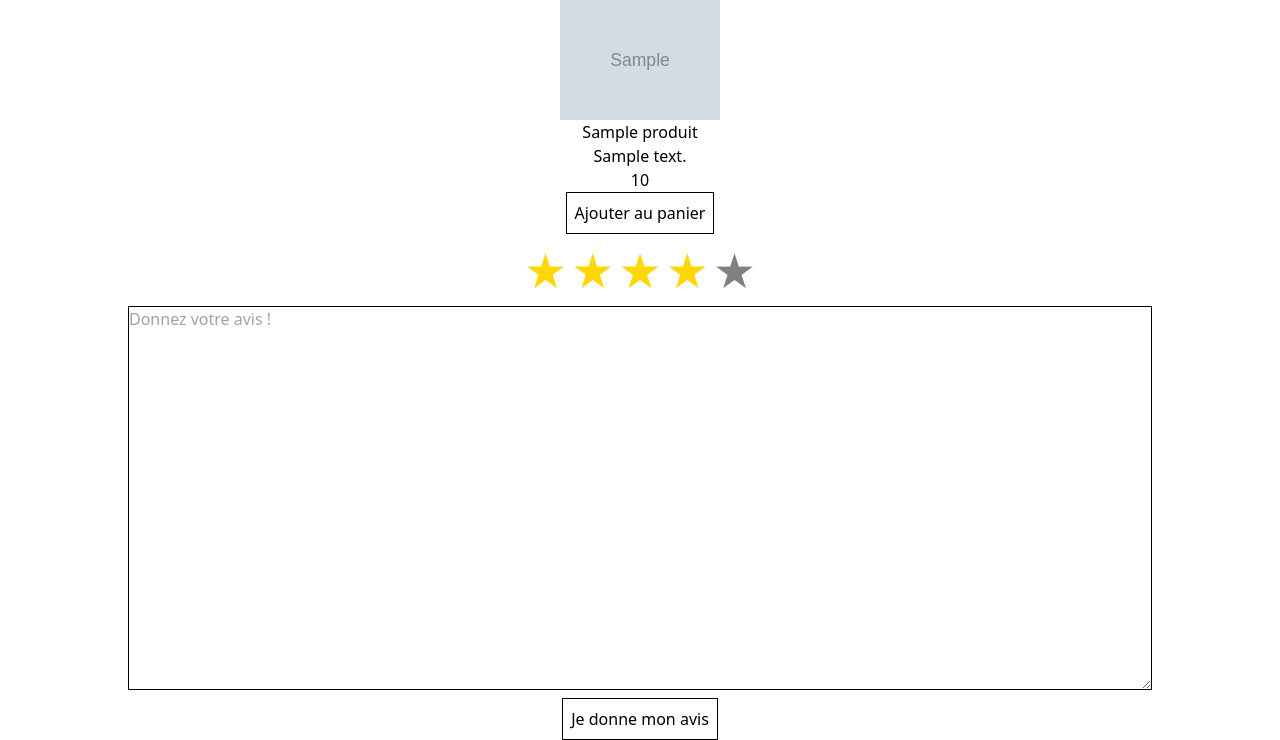
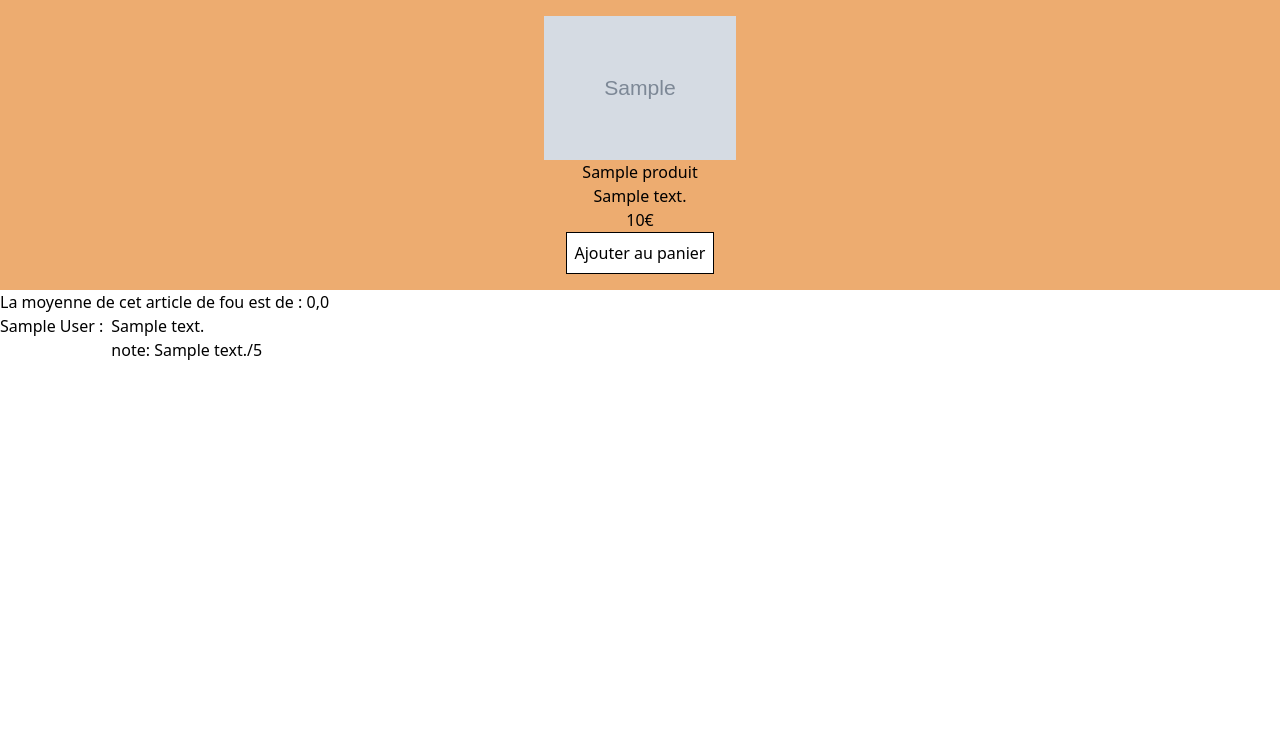
Before and after one commit to Sebastien-C-web/e_commerce, a PHP site: page /produit.php?id=1 in a window 1280 px wide. Shown: the part 114-854 px from the top of the page. After the commit the page ends 474 px from the top, so only its background shows below. Run offline with PHP 8.4, Linux system fonts and the light colour scheme; tables that the repository leaves empty or names only in its code hold one stand-in row (values such as "Sample post"); grey boxes marked "Sample" are stand-in pictures; some libraries are stand-ins or nearby versions.

Commit message:
manque le front

```diff
--- a/config/db.php
+++ b/config/db.php
@@ -10,7 +10,7 @@ class db
     public function connecte()
     {
         try {
-            $this->db = new PDO("mysql:host=localhost;dbname=ecommerce", 'root', '');
+            $this->db = new PDO("mysql:host=localhost;dbname=ecommerce", 'root', 'root');
             return $this->db;
         } catch (PDOException $e) {
             $error = fopen('error.log', 'w');
--- a/produit.php
+++ b/produit.php
@@ -10,21 +10,26 @@ $sql->connecte();
 $newProd = new Produits();
 $all_prod = $newProd->getAllProduits();
 $newAvis = new Avis();
-$all_avis_users = $newAvis->getAllAvisUsers();
 $id = $_GET['id'];
 $message_avis = null;
+if (isset($_SESSION['user'])) {
+    $all_avis_users = $newAvis->getAvisUser($_SESSION['user']['id'], $id);
+}
+
+$avis_prod = $newAvis->getAvisId($id);
+$all_note = $newAvis->getAllNotes($id);
+
+$newUser = new Users();
+$all_users = $newUser->getAllUsers();
+
 
 if (isset($_POST['addAvis'])) {
 
-    foreach ($all_avis_users as $all_avis_user) {
-        foreach ($all_prod as $all_prods) {
-            if ($_SESSION['user']['id'] == $all_avis_user['id'] && $all_prods['id'] == $id && $all_avis_user['vote'] == true) {
+    if ($all_avis_users) {
         $message_avis = "Vous avez deja posté un avis.";
-                exit;
-            }
-        }
-    }
+    } else {
         $note = $_POST['note'];
+        var_dump($_POST['note']);
         $contenu = htmlspecialchars(trim($_POST['avisNote']));
         $produit_id = $id;
         $user_id = $_SESSION['user']['id'];
@@ -34,6 +39,7 @@ if (isset($_POST['addAvis'])) {
         $newAvis->setUsersId($user_id);
         $newAvis->addAvis();
         $newAvis->addAvisUsers(['users_id' => $user_id, 'produit_id' => $produit_id]);
+    }
 }
 
 ?>
@@ -59,44 +65,76 @@ if (isset($_POST['addAvis'])) {
     <header>
         <?php include_once('compo/header.php'); ?>
     </header>
-    <main class="container mx-auto">
+    <main>
+
+        <section class="bg-[#EDAC70]">
+            <div class="container mx-auto">
                 <?php foreach ($all_prod as $all_prods) {
                     if ($all_prods['id'] == $id) { ?>
-                <div class="flex flex-col justify-center items-center">
-                    <img src="<?php print $all_prods['image']; ?>" alt="produit numero <?php print $id ?>" class="w-40 h-fit">
+                        <div class="flex flex-col justify-center items-center py-4">
+                            <img src="<?php print $all_prods['image']; ?>" alt="produit numero <?php print $id ?>" class="w-48 h-fit">
                             <h2><?php print $all_prods['name']; ?></h2>
                             <p><?php print $all_prods['description']; ?></p>
-                    <h2><?php print $all_prods['prix']; ?></h2>
+                            <h2><?php print $all_prods['prix']; ?>&euro; </h2>
                             <form action="" method="post">
-                        <button type="submit" value="<?php print $all_prods['id']; ?>" class="p-2 border border-black">Ajouter au panier</button>
+                                <button type="submit" value="<?php print $all_prods['id']; ?>" class="p-2 border border-black bg-white">Ajouter au panier</button>
                             </form>
                         </div>
-                <?php // if (isset($_SESSION['user'])) {
+                <?php }
+                } ?>
+            </div>
+        </section>
+
+        <section class="container mx-auto">
+            <h3>La moyenne de cet article de fou est de : <?php print number_format($all_note['AVG(note)'], 1, ","); ?></h3>
+
+            <?php if (isset($_SESSION['user']) && (!$all_avis_users)) {
             ?>
-                <div class="flex flex-col justify-center items-center">
-                    <form method="post" action="#" id="etoileNote">
-                        <input type="hidden" name="note" value="4">
+
+
+                <form action="" method="post" id="etoileNote">
+                    <div class="flex justify-center items-center">
+
+                        <input type="hidden" name="note" value="5" />
                         <span class="etoile">★</span>
                         <span class="etoile">★</span>
                         <span class="etoile">★</span>
                         <span class="etoile">★</span>
                         <span class="etoile">★</span>
-                    </form>
                     </div>
-                <form action="" method="post">
                     <div class="flex flex-col justify-center items-center">
                         <textarea name="avisNote" id="" placeholder="Donnez votre avis !" class="w-[80%] h-96 border border-black"></textarea>
-                        <button type="submit" name="addAvis" value="<?php print $all_prods['id']; ?>" class="p-2 border border-black mt-2">Je donne mon avis</button>
+                        <button type="submit" name="addAvis" value="<?php print $all_prods['id']; ?>" <?php $all_avis_users ? print "disabled='true'" : print ""; ?> class="p-2 border border-black mt-2">Je donne mon avis</button>
                         <?php if ($message_avis != null) { ?>
                             <p><?php print $message_avis; ?></p>
-                        <?php } ?>
+                    <?php }
+                    } ?>
                     </div>
                 </form>
+                <?php foreach ($avis_prod as $avis_prods) {
+                    foreach ($all_users as $all_user) {
+                        if ($all_user['id'] == $avis_prods['users_id']) { ?>
+                            <div class="flex ">
+                                <h3>
+                                    <?php print $all_user['name'] ?> :
+                                </h3>
+                                <article class="ml-2">
+                                    <?php print $avis_prods['contenu']; ?></br>note: <?php print $avis_prods['note']; ?>/5
+
+                                </article>
+                            </div>
 
                 <?php }
                     }
-        // }
-        ?>
+                } ?>
+                <div>
+
+                </div>
+
+        </section>
+
+
+
     </main>
     <script src="ressources/script_etoile.js"></script>
 </body>
--- a/ressources/avis.php
+++ b/ressources/avis.php
@@ -1,6 +1,7 @@
 <?php
 require_once('./config/db.php');
- class Avis extends db {
+class Avis extends db
+{
 
     private $note;
 
@@ -15,7 +16,7 @@ require_once('./config/db.php');
         $this->note = $note;
     }
 
-        public function getNote()
+    public function getNote() : int
     {
         return $this->note;
     }
@@ -54,13 +55,12 @@ require_once('./config/db.php');
         $contenu = $this->getContenu();
         $produit_id = $this->getProduitId();
         $users_id = $this->getUsersId();
-            $sql = $this->connecte()->prepare('INSERT INTO avis (note, produit_id, contenu, users_id) VALUES (:note, :produit_id, :contenu, :users_id)');
+        $sql = $this->connecte()->prepare('INSERT INTO avis (note, produits_id, contenu, users_id) VALUES (:note, :produit_id, :contenu, :users_id)');
         $sql->bindParam(':note', $note);
         $sql->bindParam(':produit_id', $produit_id);
         $sql->bindParam(':contenu', $contenu);
         $sql->bindParam(':users_id', $users_id);
         $sql->execute();
-
     }
 
     public function addAvisUsers($param = [])
@@ -74,11 +74,28 @@ require_once('./config/db.php');
         $sql->bindParam(':vote', $vote);
         $sql->execute();
     }
-        public function getAllAvisUsers()
+
+    public function getAvisUser($id, $pId)
     {
-            $sql = 'SELECT * FROM avis_users';
-            $done = $this->connecte()->query($sql);
-            return $done->fetchAll(PDO::FETCH_ASSOC);
+        $sql = $this->connecte()->prepare("SELECT * FROM avis_users WHERE users_id = :id AND produit_id = :pId");
+        $sql->bindParam(":id", $id);
+        $sql->bindParam(":pId", $pId);
+        $sql->execute();
+        return $sql->fetch(PDO::FETCH_ASSOC);
     }
 
+    public function getAvisId($id)
+    {
+        $sql = $this->connecte()->prepare('SELECT * FROM avis WHERE produits_id = :id');
+        $sql->bindParam(':id', $id);
+        $sql->execute();
+        return $sql->fetchAll(PDO::FETCH_ASSOC);
     }
+    public function getAllNotes($id)
+    {
+        $sql = $this->connecte()->prepare('SELECT AVG(note) FROM avis WHERE produits_id = :id');
+        $sql->bindParam(':id', $id);
+        $sql->execute();
+        return $sql->fetch(PDO::FETCH_ASSOC);
+    }
+}
```
Lines whose indentation alone changed are shown as unchanged.
